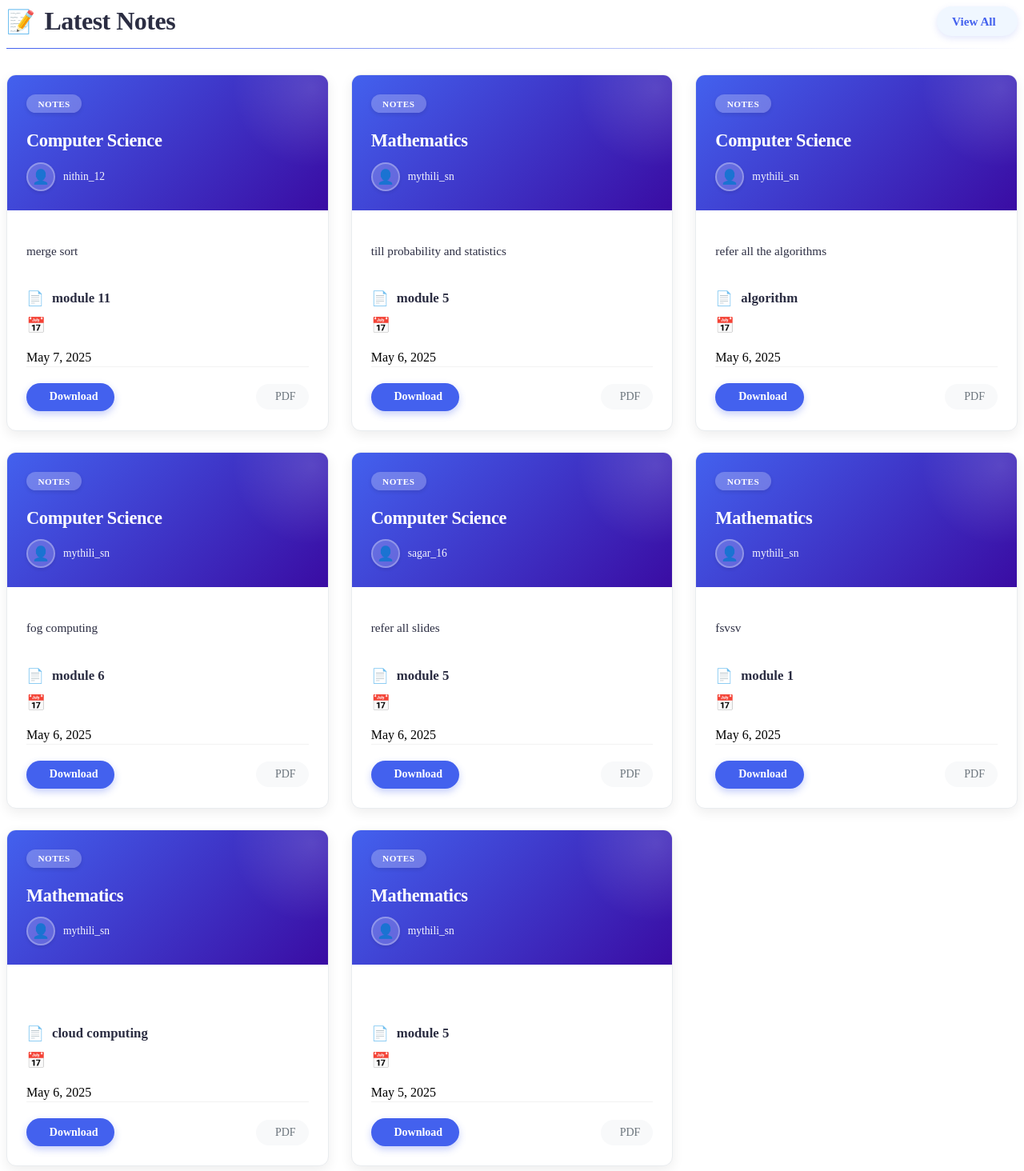
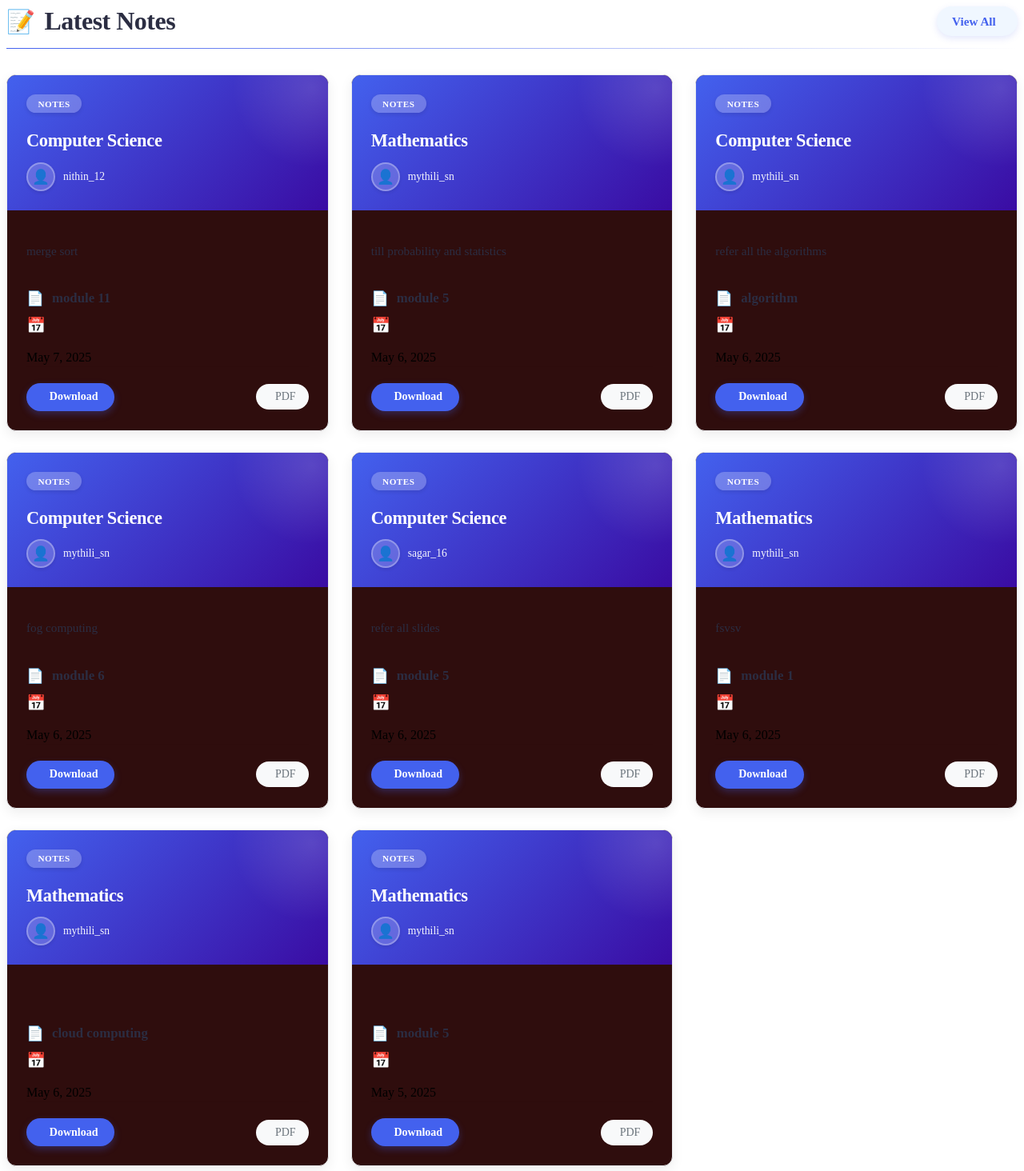
Before and after one commit to vyshnavi216/connectR, a Django app: page /explore-notes/ in a window 1280 px wide. Shown: the whole page at 80% size. Run offline with Django 5.2, Linux system fonts and the light colour scheme; data comes from the database, SQL or seed files in the repository.

Commit message:
Changes made in front end for explore.html

```diff
--- a/core/templates/core/explore_notes.html
+++ b/core/templates/core/explore_notes.html
@@ -4,13 +4,13 @@
   --primary-color: #4361ee;
   --primary-light: #4895ef;
   --primary-dark: #3a0ca3;
-  --secondary-color: #3f37c9;
+  --secondary-color: #0d0a50;
   --accent-color: #4cc9f0;
   --text-dark: #2b2d42;
   --text-light: #8d99ae;
   --text-muted: #6c757d;
   --background-light: #f8f9fa;
-  --background-card: #ffffff;
+  --background-card: #2f0d0d;
   --background-accent: #f0f7ff;
   --shadow: rgba(0, 0, 0, 0.07) 0px 5px 15px;
   --shadow-hover: rgba(0, 0, 0, 0.12) 0px 10px 25px;
```
